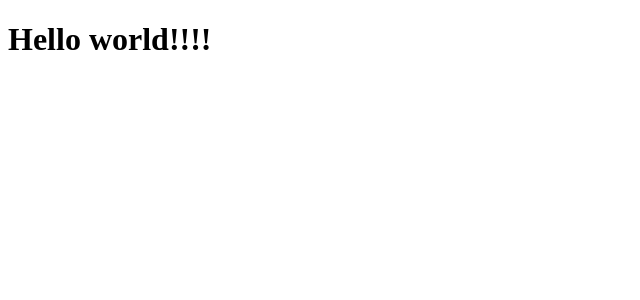
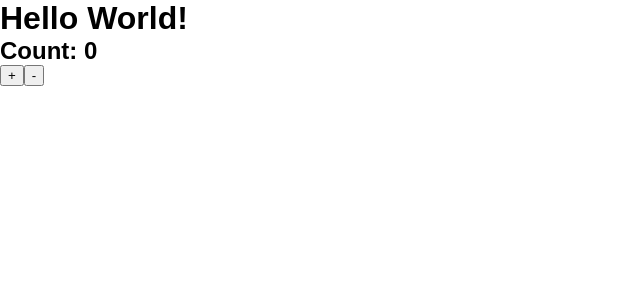
Before and after one commit to isas1/react-boilerplate, a React app: page / in a window 1280 px wide. Shown: the top 300 px of the page, without its empty margins (0-640 px from the left). Built offline with nearby package versions, Linux system fonts and the light colour scheme; the HTML template or start-up script is replaced by a standard one.

Commit message:
support from proposed features, source map and css-loader

```diff
--- a/package.json
+++ b/package.json
@@ -22,10 +22,13 @@
   "devDependencies": {
     "@babel/cli": "^7.2.0",
     "@babel/core": "^7.2.2",
+    "@babel/plugin-proposal-class-properties": "^7.2.1",
     "@babel/preset-env": "^7.2.0",
     "@babel/preset-react": "^7.0.0",
     "babel-loader": "^8.0.4",
+    "css-loader": "^2.0.1",
     "html-webpack-plugin": "^3.2.0",
+    "style-loader": "^0.23.1",
     "webpack": "^4.28.0",
     "webpack-cli": "^3.1.2",
     "webpack-dev-server": "^3.1.10",
--- a/src/App.js
+++ b/src/App.js
@@ -1,8 +1,20 @@
 import React from 'react'
 
 class App extends React.Component {
+
+  state = {
+    count: 0
+  }
+
   render() {
-    return <h1>Hello world!!!!</h1>
+    return (
+      <div>
+        <h1>Hello World!</h1>
+        <h2>Count: {this.state.count} </h2>
+        <button onClick={() => this.setState(state => ({count: state.count + 1}))}>+</button>
+        <button onClick={() => this.setState(state => ({count: state.count - 1}))}>-</button>
+      </div>
+    )
   }
 }
 
--- a/src/index.js
+++ b/src/index.js
@@ -1,5 +1,6 @@
 import React from 'react'
 import ReactDOM from 'react-dom'
 import App from './App'
+import './style.css'
 
 ReactDOM.render(<App/>, document.getElementById('app'))
--- /dev/null
+++ b/src/style.css
@@ -0,0 +1,35 @@
+html {
+  box-sizing: border-box;
+  font-size: 16px;
+  font-family: sans-serif;
+}
+
+*,
+*:before,
+*:after {
+  box-sizing: inherit;
+}
+
+body,
+h1,
+h2,
+h3,
+h4,
+h5,
+h6,
+p,
+ol,
+ul {
+  margin: 0;
+  padding: 0;
+}
+
+ol,
+ul {
+  list-style: none;
+}
+
+img {
+  max-width: 100%;
+  height: auto;
+}
--- a/webpack.config.base.js
+++ b/webpack.config.base.js
@@ -14,8 +14,14 @@
         loader: 'babel-loader',
         exclude: /node_modules/,
         options: {
-          presets: ['@babel/preset-env', '@babel/preset-react']
+          presets: ['@babel/preset-env', '@babel/preset-react'],
+          plugins: ['@babel/plugin-proposal-class-properties']
         }
+      },
+      {
+        test: /\.css$/,
+        use: ['style-loader', 'css-loader'],
+        exclude: /node_modules/
       }
     ]
   },
```
Also changed, not shown: 1 other file (tests, documents, lock files or other folders).
